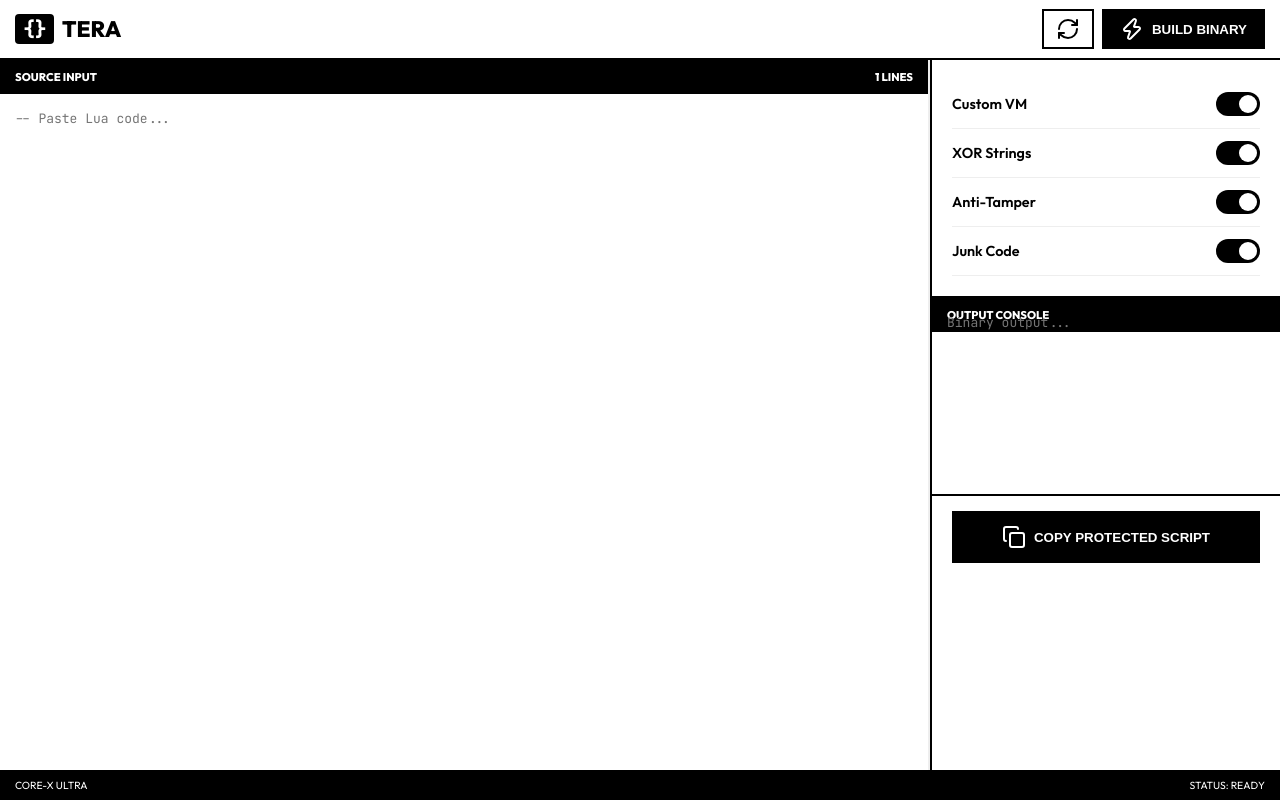
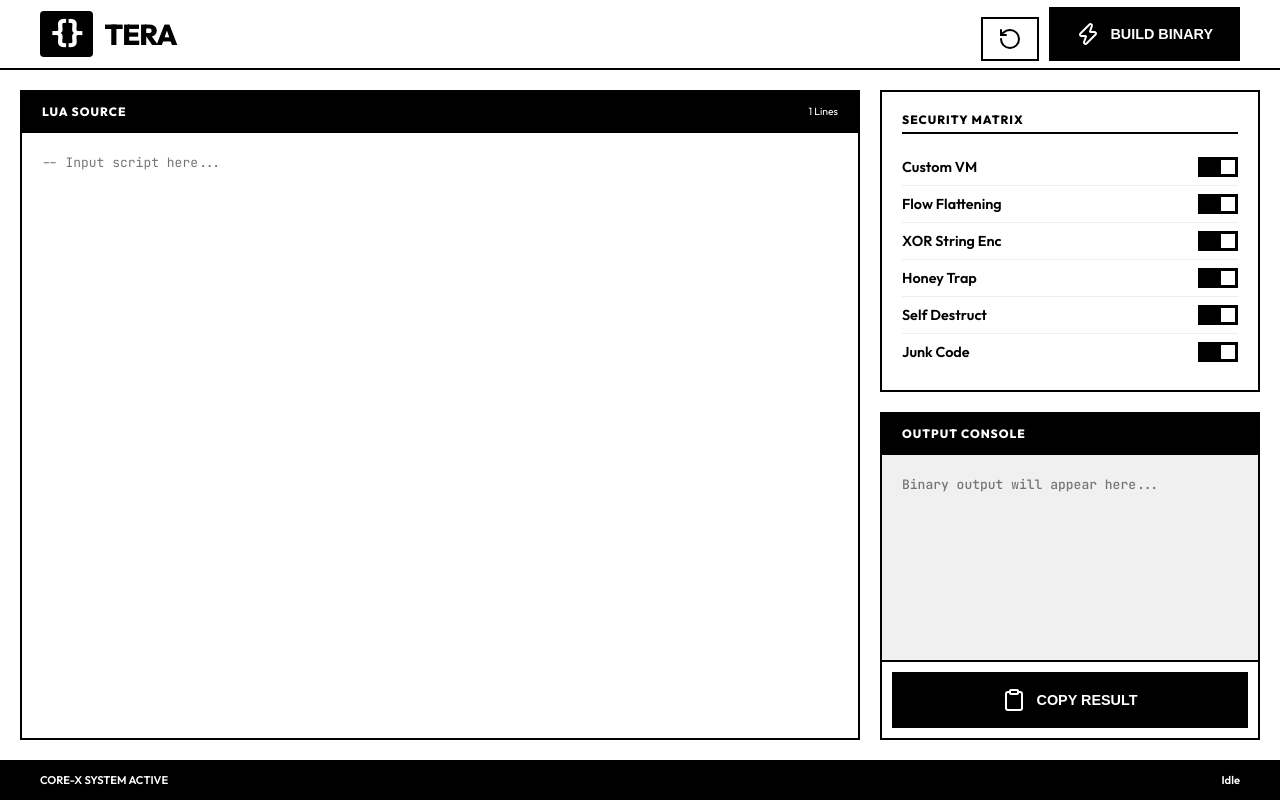
Before and after one commit to ScriptBeLike/tera-fusicator, a plain HTML site: page index.html in a window 1280 px wide. Drawn offline with nearby package versions, Linux system fonts and the light colour scheme.

Commit message:
Update index.html

```diff
--- a/index.html
+++ b/index.html
@@ -2,331 +2,443 @@
 <html lang="en">
 <head>
     <meta charset="UTF-8">
-    <meta name="viewport" content="width=device-width, initial-scale=1.0, maximum-scale=1.0, user-scalable=no">
-    <title>Tera | Universal Lua Protection</title>
+    <meta name="viewport" content="width=device-width, initial-scale=1.0">
+    <title>TeraFusicator | Monochrome Edition</title>
     <script src="https://unpkg.com/lucide@latest"></script>
     <link href="https://fonts.googleapis.com/css2?family=Outfit:wght@300;400;600;800&family=JetBrains+Mono:wght@400;500&display=swap" rel="stylesheet">
     <style>
         :root {
-            --bg: #ffffff;
-            --surface: #f8f9fa;
+            --bg-main: #ffffff;
+            --bg-card: #ffffff;
             --border: #000000;
-            --text: #000000;
+            --accent: #000000;
+            --text-main: #000000;
             --text-dim: #666666;
             --font-ui: 'Outfit', sans-serif;
             --font-mono: 'JetBrains Mono', monospace;
         }
 
-        * { margin: 0; padding: 0; box-sizing: border-box; -webkit-tap-highlight-color: transparent; }
+        * { margin: 0; padding: 0; box-sizing: border-box; }
 
         body {
-            background-color: var(--bg);
-            color: var(--text);
+            background-color: var(--bg-main);
+            color: var(--text-main);
             font-family: var(--font-ui);
             height: 100vh;
             display: flex;
             flex-direction: column;
             overflow: hidden;
+            animation: fadeIn 0.5s ease-out;
         }
 
-        /* Header - Adaptive */
+        @keyframes fadeIn {
+            from { opacity: 0; }
+            to { opacity: 1; }
+        }
+
+        /* --- Header --- */
         header {
-            height: 60px;
-            min-height: 60px;
+            height: 70px;
+            background: #ffffff;
             border-bottom: 2px solid var(--border);
             display: flex;
             align-items: center;
             justify-content: space-between;
-            padding: 0 15px;
-            background: #fff;
+            padding: 0 40px;
             z-index: 100;
         }
 
-        .logo {
-            display: flex; align-items: center; gap: 8px;
-            font-weight: 800; font-size: 1.4rem; text-transform: uppercase;
+        .logo-container {
+            display: flex;
+            align-items: center;
+            gap: 12px;
+            font-weight: 800;
+            font-size: 1.8rem;
+            color: #000;
+            text-transform: uppercase;
+            letter-spacing: -1px;
         }
 
-        .logo-box {
-            font-family: var(--font-mono); background: #000; color: #fff;
-            padding: 2px 8px; border-radius: 4px; font-size: 1.2rem;
+        .logo-brackets {
+            font-family: var(--font-mono);
+            background: #000;
+            color: #fff;
+            padding: 4px 10px;
+            border-radius: 4px;
         }
 
-        /* Layout - Responsive Grid */
+        /* --- Main Layout --- */
         main {
-            display: grid;
-            grid-template-columns: 1fr 350px;
+            display: flex;
             flex: 1;
+            padding: 20px;
+            gap: 20px;
             overflow: hidden;
-            background: #eee;
-            gap: 2px; /* Border look */
         }
 
         .pane {
+            flex: 1;
             display: flex;
             flex-direction: column;
             background: #fff;
+            border: 2px solid var(--border);
+            border-radius: 0px; /* Sharp modern look */
             overflow: hidden;
-            position: relative;
         }
 
         .pane-header {
-            padding: 10px 15px;
-            background: #000;
-            color: #fff;
-            font-size: 0.7rem;
-            font-weight: 800;
-            text-transform: uppercase;
+            padding: 12px 20px;
+            border-bottom: 2px solid var(--border);
             display: flex;
             justify-content: space-between;
             align-items: center;
+            background: #000;
+            color: #fff;
         }
 
-        /* Editor Styling */
+        .pane-title {
+            font-size: 0.75rem;
+            font-weight: 800;
+            text-transform: uppercase;
+            letter-spacing: 1px;
+        }
+
+        /* --- Editors --- */
         .editor-container {
             position: relative;
             flex: 1;
             overflow: hidden;
+            background: #fff;
         }
 
-        textarea, .hl-layer {
+        textarea, .highlight-layer {
             position: absolute;
             top: 0; left: 0; width: 100%; height: 100%;
-            padding: 15px;
+            padding: 20px;
             font-family: var(--font-mono);
             font-size: 13px;
-            line-height: 1.5;
+            line-height: 1.6;
             white-space: pre;
             overflow: auto;
             border: none;
             outline: none;
+        }
+
+        textarea {
+            background: transparent;
+            color: transparent;
+            caret-color: #000;
+            z-index: 2;
             resize: none;
         }
 
-        textarea { background: transparent; color: transparent; caret-color: #000; z-index: 2; }
-        .hl-layer { background: #fff; color: #000; z-index: 1; pointer-events: none; }
+        .highlight-layer {
+            background: #fff;
+            color: #000;
+            z-index: 1;
+            pointer-events: none;
+        }
 
+        /* Output Viewport */
         #outputArea {
             color: #000 !important;
-            background: #f4f4f4;
+            background: #f0f0f0;
             z-index: 3;
+            font-weight: 500;
+            text-shadow: none;
         }
 
-        /* Sidebar Controls */
+        /* --- Sidebar & Controls --- */
         .sidebar {
+            width: 380px;
             display: flex;
             flex-direction: column;
-            background: #fff;
-            border-left: 2px solid var(--border);
-            overflow-y: auto;
-            padding-bottom: 20px;
+            gap: 20px;
         }
 
-        .control-group { padding: 20px; }
+        .card {
+            background: #fff;
+            border: 2px solid var(--border);
+            padding: 20px;
+        }
+
         .control-row {
             display: flex;
             align-items: center;
             justify-content: space-between;
-            padding: 12px 0;
-            border-bottom: 1px solid #eee;
+            padding: 8px 0;
             font-size: 0.9rem;
             font-weight: 600;
+            border-bottom: 1px solid #eee;
         }
 
-        /* Buttons & Switches */
-        .btn {
-            padding: 12px;
-            border: 2px solid #000;
-            font-weight: 800;
-            cursor: pointer;
-            text-transform: uppercase;
-            display: flex;
-            align-items: center;
-            justify-content: center;
-            gap: 8px;
-            transition: 0.2s;
-            background: #000;
-            color: #fff;
-            margin: 0 20px;
-        }
+        .control-row:last-child { border-bottom: none; }
 
-        .btn:active { transform: scale(0.98); }
-        .btn-sec { background: #fff; color: #000; margin-top: 10px; }
-
+        /* --- Switches (B&W) --- */
         .switch {
-            position: relative; display: inline-block; width: 44px; height: 24px;
+            position: relative;
+            display: inline-block;
+            width: 40px;
+            height: 20px;
         }
         .switch input { opacity: 0; width: 0; height: 0; }
         .slider {
-            position: absolute; cursor: pointer; top: 0; left: 0; right: 0; bottom: 0;
-            background-color: #ccc; transition: .3s; border-radius: 24px;
+            position: absolute;
+            cursor: pointer;
+            top: 0; left: 0; right: 0; bottom: 0;
+            background-color: #ccc;
+            transition: .2s;
         }
         .slider:before {
-            position: absolute; content: ""; height: 18px; width: 18px;
-            left: 3px; bottom: 3px; background-color: white; transition: .3s; border-radius: 50%;
+            position: absolute;
+            content: "";
+            height: 14px; width: 14px;
+            left: 3px; bottom: 3px;
+            background-color: white;
+            transition: .2s;
         }
         input:checked + .slider { background-color: #000; }
         input:checked + .slider:before { transform: translateX(20px); }
 
-        /* Mobile Specific Overrides */
-        @media (max-width: 850px) {
-            main {
-                grid-template-columns: 1fr;
-                grid-template-rows: 1fr 1fr;
-            }
-            .sidebar {
-                border-left: none;
-                border-top: 2px solid var(--border);
-                grid-row: 2;
-            }
-            header .logo { font-size: 1.1rem; }
-            .btn-nav-text { display: none; }
+        /* --- Buttons --- */
+        .btn {
+            width: 100%;
+            padding: 14px;
+            border: 2px solid #000;
+            font-weight: 800;
+            font-size: 0.9rem;
+            cursor: pointer;
+            display: flex;
+            align-items: center;
+            justify-content: center;
+            gap: 10px;
+            transition: all 0.2s;
+            text-transform: uppercase;
         }
 
-        /* Tokens */
-        .tk-k { color: #000; font-weight: 800; text-decoration: underline; }
-        .tk-s { color: #555; font-style: italic; }
-        .tk-c { color: #aaa; }
+        .btn-primary {
+            background: #000;
+            color: #fff;
+        }
+
+        .btn-primary:hover {
+            background: #fff;
+            color: #000;
+        }
+
+        .btn-secondary {
+            background: #fff;
+            color: #000;
+            margin-top: 10px;
+        }
+
+        .btn-secondary:hover {
+            background: #000;
+            color: #fff;
+        }
+
+        /* --- Highlight Tokens (B&W High Contrast) --- */
+        .tk-kw { color: #000; font-weight: 800; text-decoration: underline; }
+        .tk-str { color: #444; font-style: italic; }
+        .tk-num { color: #000; font-weight: 700; border-bottom: 1px dotted #000; }
+        .tk-cmnt { color: #aaa; }
+        .tk-fn { color: #000; font-weight: 600; }
 
         footer {
-            height: 30px;
+            height: 40px;
             background: #000;
             color: #fff;
-            font-size: 0.65rem;
+            padding: 0 40px;
             display: flex;
             align-items: center;
-            padding: 0 15px;
-            justify-content: space-between;
+            font-size: 0.7rem;
+            font-weight: 600;
+            gap: 24px;
         }
 
         #toast {
-            position: fixed; top: 70px; left: 50%; transform: translateX(-50%);
-            background: #000; color: #fff; border: 2px solid #fff;
-            padding: 8px 16px; font-weight: 800; font-size: 0.8rem;
-            display: none; z-index: 1000;
+            position: fixed;
+            bottom: 60px;
+            left: 50%;
+            transform: translateX(-50%);
+            background: #000;
+            color: #fff;
+            padding: 10px 20px;
+            font-weight: 800;
+            display: none;
+            z-index: 1000;
+            border: 2px solid #fff;
         }
     </style>
 </head>
 <body>
 
     <header>
-        <div class="logo">
-            <span class="logo-box">{}</span>
+        <div class="logo-container">
+            <span class="logo-brackets">{}</span>
             Tera
         </div>
-        <div style="display: flex; gap: 8px;">
-            <button class="btn btn-sec" style="margin: 0; padding: 6px 12px;" onclick="location.reload()">
-                <i data-lucide="refresh-cw" size="16"></i>
+        <div style="display: flex; gap: 10px;">
+            <button class="btn btn-secondary" style="width: auto; padding: 8px 15px;" onclick="location.reload()">
+                <i data-lucide="rotate-ccw" size="16"></i>
             </button>
-            <button class="btn" style="margin: 0; padding: 6px 16px;" onclick="obfuscate()">
+            <button class="btn btn-primary" style="width: auto; padding: 8px 25px;" onclick="runTeraObfuscator()">
                 <i data-lucide="zap" size="18"></i>
-                <span class="btn-nav-text">Build Binary</span>
+                Build Binary
             </button>
         </div>
     </header>
 
     <main>
         <div class="pane">
-            <div class="pane-header">Source Input <span id="lCount">1 Lines</span></div>
+            <div class="pane-header">
+                <div class="pane-title">Lua Source</div>
+                <div id="lineCount" style="font-size: 0.65rem;">1 Lines</div>
+            </div>
             <div class="editor-container">
-                <div id="hlIn" class="hl-layer"></div>
-                <textarea id="inArea" spellcheck="false" placeholder="-- Paste Lua code..." oninput="sync()"></textarea>
+                <div id="highlightLayer" class="highlight-layer"></div>
+                <textarea id="inputArea" spellcheck="false" placeholder="-- Input script here..." oninput="handleTextUpdate()"></textarea>
             </div>
         </div>
 
         <div class="sidebar">
-            <div class="control-group">
-                <div class="control-row"><span>Custom VM</span><label class="switch"><input type="checkbox" id="c_vm" checked><span class="slider"></span></label></div>
-                <div class="control-row"><span>XOR Strings</span><label class="switch"><input type="checkbox" id="c_xor" checked><span class="slider"></span></label></div>
-                <div class="control-row"><span>Anti-Tamper</span><label class="switch"><input type="checkbox" id="c_tamper" checked><span class="slider"></span></label></div>
-                <div class="control-row"><span>Junk Code</span><label class="switch"><input type="checkbox" id="c_junk" checked><span class="slider"></span></label></div>
+            <div class="card">
+                <div class="pane-title" style="color: #000; margin-bottom: 15px; border-bottom: 2px solid #000; padding-bottom: 5px;">Security Matrix</div>
+
+                <div class="control-row"><span>Custom VM</span><label class="switch"><input type="checkbox" id="vmMode" checked><span class="slider"></span></label></div>
+                <div class="control-row"><span>Flow Flattening</span><label class="switch"><input type="checkbox" id="cfFlatten" checked><span class="slider"></span></label></div>
+                <div class="control-row"><span>XOR String Enc</span><label class="switch"><input type="checkbox" id="binStrings" checked><span class="slider"></span></label></div>
+                <div class="control-row"><span>Honey Trap</span><label class="switch"><input type="checkbox" id="honeyCodes" checked><span class="slider"></span></label></div>
+                <div class="control-row"><span>Self Destruct</span><label class="switch"><input type="checkbox" id="selfDestruct" checked><span class="slider"></span></label></div>
+                <div class="control-row"><span>Junk Code</span><label class="switch"><input type="checkbox" id="junkSprawl" checked><span class="slider"></span></label></div>
             </div>
 
-            <div class="pane" style="height: 200px; border-top: 2px solid #000; border-bottom: 2px solid #000;">
-                <div class="pane-header">Output Console</div>
-                <textarea id="outArea" readonly placeholder="Binary output..."></textarea>
+            <div class="pane" style="flex: 1;">
+                <div class="pane-header">
+                    <div class="pane-title">Output Console</div>
+                </div>
+                <div class="editor-container">
+                    <textarea id="outputArea" readonly placeholder="Binary output will appear here..."></textarea>
+                </div>
+                <div style="padding: 10px; background: #fff; border-top: 2px solid #000;">
+                    <button class="btn btn-primary" onclick="copyOutput()">
+                        <i data-lucide="clipboard" size="16"></i>
+                        Copy Result
+                    </button>
+                </div>
             </div>
-
-            <button class="btn" style="margin-top: 15px;" onclick="copy()">
-                <i data-lucide="copy" size="18"></i> Copy Protected Script
-            </button>
         </div>
     </main>
 
     <footer>
-        <span>CORE-X ULTRA</span>
-        <span id="stat">STATUS: READY</span>
+        <span>CORE-X SYSTEM ACTIVE</span>
+        <span id="perfStat" style="margin-left: auto;">Idle</span>
     </footer>
 
-    <div id="toast">COPIED!</div>
+    <div id="toast">COPIED TO CLIPBOARD</div>
 
     <script>
         lucide.createIcons();
 
-        const inA = document.getElementById('inArea');
-        const outA = document.getElementById('outArea');
-        const hlI = document.getElementById('hlIn');
+        const input = document.getElementById('inputArea');
+        const output = document.getElementById('outputArea');
+        const highlight = document.getElementById('highlightLayer');
 
-        function sync() {
-            const val = inA.value;
-            document.getElementById('lCount').innerText = val.split('\n').length + " Lines";
-            hlI.innerHTML = val.replace(/&/g, "&amp;").replace(/</g, "&lt;")
-                .replace(/(--.*$)/gm, '<span class="tk-c">$1</span>')
-                .replace(/(['"])(?:(?!\1|\\).|\\.)*\1/g, '<span class="tk-s">$&</span>')
-                .replace(/\b(local|function|if|then|else|end|for|while|return|and|or|not)\b/g, '<span class="tk-k">$1</span>') + "\n";
-            hlI.scrollTop = inA.scrollTop;
-            hlI.scrollLeft = inA.scrollLeft;
+        function handleTextUpdate() {
+            const code = input.value;
+            document.getElementById('lineCount').innerText = code.split('\n').length + " Lines";
+
+            let html = code
+                .replace(/&/g, "&amp;").replace(/</g, "&lt;").replace(/>/g, "&gt;")
+                .replace(/(--.*$)/gm, '<span class="tk-cmnt">$1</span>')
+                .replace(/(['"])(?:(?!\1|\\).|\\.)*\1/g, '<span class="tk-str">$&</span>')
+                .replace(/\b(local|function|if|then|else|elseif|end|for|while|do|repeat|until|return|break|in|and|or|not|true|false|nil|self)\b/g, '<span class="tk-kw">$1</span>')
+                .replace(/\b\d+\b/g, '<span class="tk-num">$&</span>')
+                .replace(/\b([a-zA-Z_]\w*)(?=\s*\()/g, '<span class="tk-fn">$1</span>');
+
+            highlight.innerHTML = html + "\n";
+            highlight.scrollTop = input.scrollTop;
+            highlight.scrollLeft = input.scrollLeft;
         }
 
-        inA.addEventListener('scroll', () => {
-            hlI.scrollTop = inA.scrollTop;
-            hlI.scrollLeft = inA.scrollLeft;
+        input.addEventListener('scroll', () => {
+            highlight.scrollTop = input.scrollTop;
+            highlight.scrollLeft = input.scrollLeft;
         });
 
-        function obfuscate() {
-            let code = inA.value;
+        // --- Core-X Logic (Fixed for execution) ---
+
+        function runTeraObfuscator() {
+            const start = performance.now();
+            let code = input.value;
             if(!code.trim()) return;
 
-            const start = performance.now();
+            const opts = {
+                vm: document.getElementById('vmMode').checked,
+                cf: document.getElementById('cfFlatten').checked,
+                bin: document.getElementById('binStrings').checked,
+                honey: document.getElementById('honeyCodes').checked,
+                destruct: document.getElementById('selfDestruct').checked,
+                junk: document.getElementById('junkSprawl').checked
+            };
 
-            if(document.getElementById('c_xor').checked) {
-                code = code.replace(/(['"])(?:(?!\1|\\).|\\.)*\1/g, s => {
-                    const c = s.slice(1,-1);
-                    const enc = c.split('').map(x => x.charCodeAt(0) + 5).join(',');
-                    return `(function() local t={${enc}} local r="" for _,v in pairs(t) do r=r..string.char(v-5) end return r end)()`;
+            // 1. Better String XOR Encryption
+            if(opts.bin) {
+                code = code.replace(/(['"])(?:(?!\1|\\).|\\.)*\1/g, (s) => {
+                    const content = s.slice(1, -1);
+                    const key = 7;
+                    const encoded = content.split('').map(c => (c.charCodeAt(0) + key)).join(',');
+                    return `(function() local t={${encoded}} local r="" for _,v in pairs(t) do r=r..string.char(v-7) end return r end)()`;
                 });
             }
 
-            if(document.getElementById('c_junk').checked) {
-                code = `local _ = function() end; ` + code;
+            // 2. Junk Sprawl
+            if(opts.junk) {
+                code = `local _0x${Math.random().toString(36).slice(2,7)} = function() return end; ` + code;
             }
 
-            if(document.getElementById('c_tamper').checked) {
+            // 3. Self Destruct / Env Check
+            if(opts.destruct) {
                 code = `if not game or not _G then return end; ` + code;
             }
 
-            let wall = "";
-            for(let i=0; i<code.length; i++) wall += "\\" + code.charCodeAt(i);
-
-            let res = `--[[ Tera Core-X ]]\n`;
-            if(document.getElementById('c_vm').checked) {
-                res += `(loadstring or load)("${wall}")()`;
-            } else {
-                res += `loadstring("${wall}")()`;
+            // 4. Control Flow Flattening
+            if(opts.cf) {
+                const state = "_0x" + Math.random().toString(36).slice(2, 5);
+                code = `local ${state} = 0; while ${state} ~= -1 do if ${state} == 0 then ${code} ${state} = -1 end end`;
             }
 
-            outA.value = res;
-            document.getElementById('stat').innerText = "DONE: " + (performance.now()-start).toFixed(1) + "ms";
+            // 5. Encoding Logic (The "Numeric Wall")
+            // We use \number format which is native to Lua strings
+            let escaped = "";
+            for (let i = 0; i < code.length; i++) {
+                escaped += "\\" + code.charCodeAt(i);
+            }
+
+            // Final Assembly
+            let finalScript = `--[[ Tera Core-X Protected ]]\n`;
+            if(opts.vm) {
+                // Robust VM Loader
+                finalScript += `local function _tera(s) return (loadstring or load)(s)() end; _tera("${escaped}")`;
+            } else {
+                finalScript += `(loadstring or load)("${escaped}")()`;
+            }
+
+            output.value = finalScript;
+            const end = performance.now();
+            document.getElementById('perfStat').innerText = `Finished: ${(end-start).toFixed(2)}ms`;
         }
 
-        function copy() {
-            if(!outA.value) return;
-            outA.select();
+        function copyOutput() {
+            if(!output.value) return;
+            output.select();
             document.execCommand('copy');
-            const t = document.getElementById('toast');
-            t.style.display = 'block';
-            setTimeout(() => t.style.display = 'none', 1500);
+            const toast = document.getElementById('toast');
+            toast.style.display = 'block';
+            setTimeout(() => toast.style.display = 'none', 1500);
         }
+
+        handleTextUpdate();
     </script>
 </body>
 </html>
```
